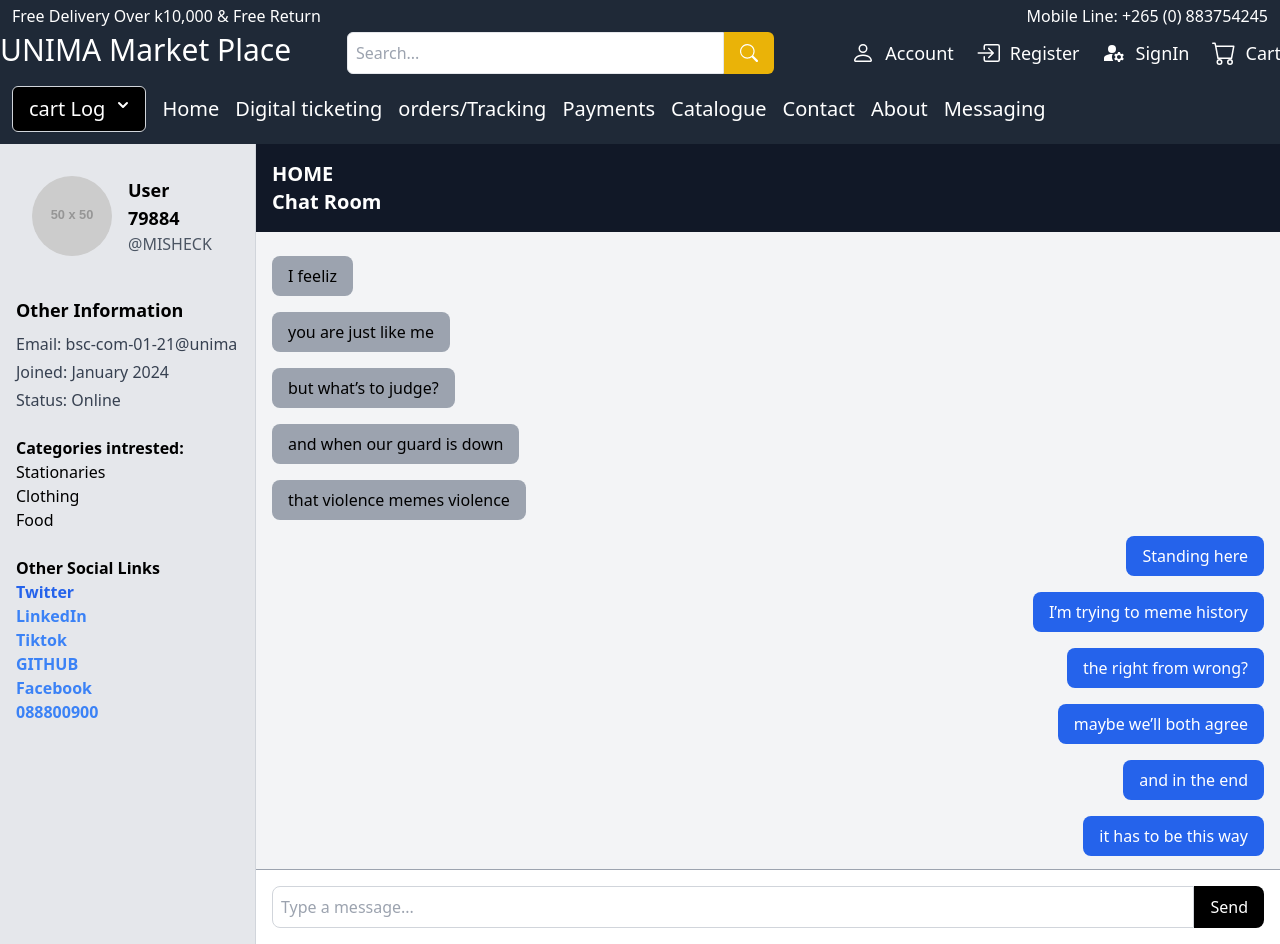
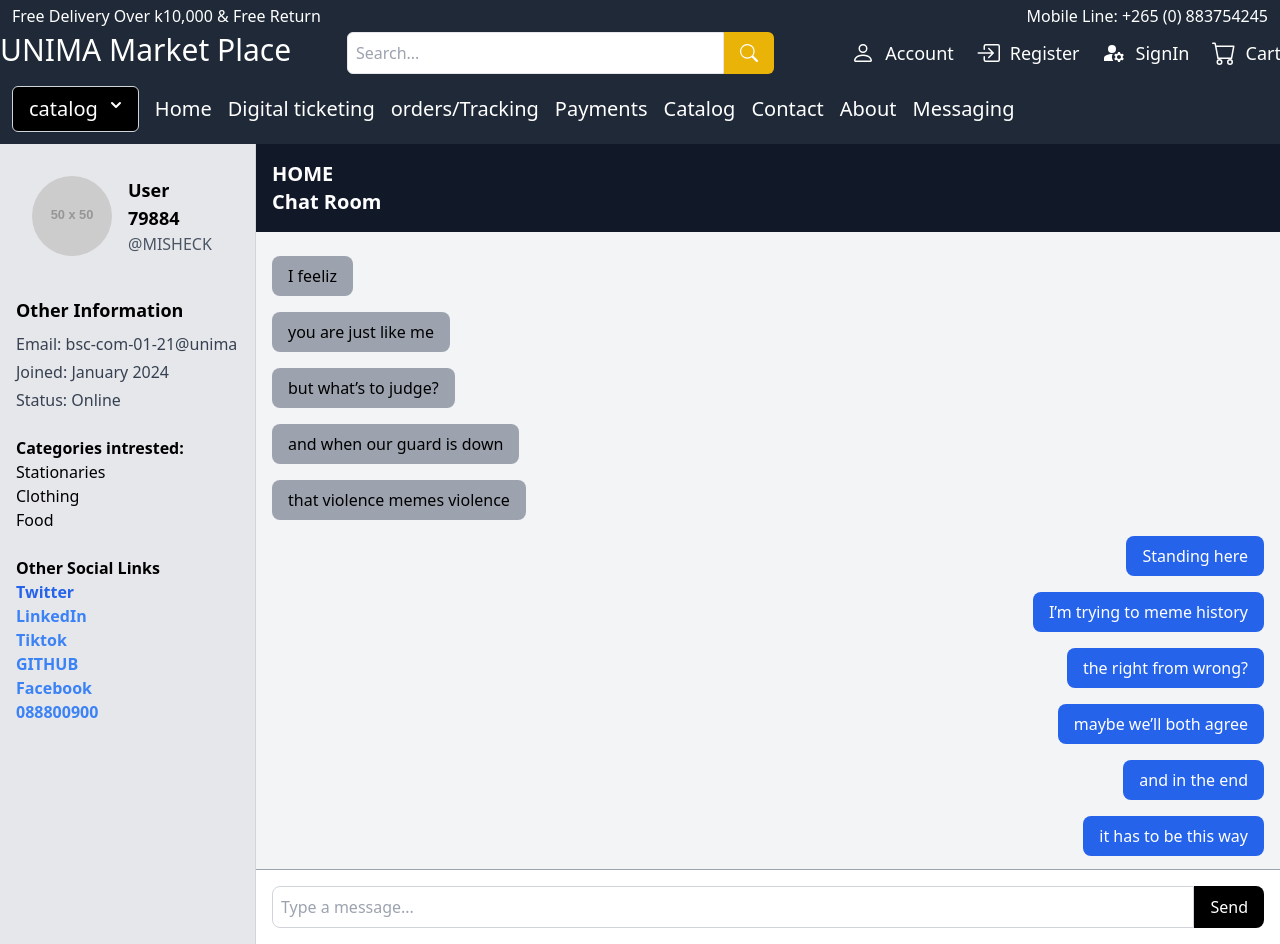
Before and after one commit to MsMalunguza/Group-4-project, a React (Create React App) app: page /chatroom in a window 1280 px wide. Shown: the top 944 px of the page. Built offline with nearby package versions, Linux system fonts and the light colour scheme.

Commit message:
changing and updating catalog

```diff
--- a/src/Components/Dropdown.jsx
+++ b/src/Components/Dropdown.jsx
@@ -1,4 +1,5 @@
 import React, { useState } from "react";
+import { NavLink } from "react-router-dom";
 
 const Dropdown = () => {
   const [isOpen, setIsOpen] = useState(false);
@@ -17,8 +18,9 @@ const Dropdown = () => {
           id="menu-button"
           aria-expanded="true"
           aria-haspopup="true"
+
         >
-          cart Log
+          catalog
           <svg
             className="-mr-1 ml-2 h-5 w-5"
             xmlns="http://www.w3.org/2000/svg"
@@ -43,22 +45,9 @@ const Dropdown = () => {
           aria-labelledby="menu-button"
         >
           <div className="py-1" role="none">
-            <a
-              href="/#"
-              className="text-white block px-4 py-2 text-md hover:text-yellow-500"
-              role="menuitem"
-              onClick={() => alert("Trending")}
-            >
-              Recommended
-            </a>
-            <a
-              href="/#"
-              className="text-white block px-4 py-2 text-md hover:text-yellow-500"
-              role="menuitem"
-              onClick={() => alert("Recommending")}
-            >
-              Trending
-            </a>
+            <NavLink to="/catalogue" className="text-white">
+                  Catalog
+                </NavLink>
           </div>
         </div>
       )}
--- a/src/Components/Header.js
+++ b/src/Components/Header.js
@@ -101,7 +101,7 @@ function Header() {
                   Payments
                 </NavLink>
                 <NavLink to="/catalogue" className="text-white">
-                  Catalogue
+                  Catalog
                 </NavLink>
                 <NavLink to="/contact" className="text-white">
                   Contact
```
